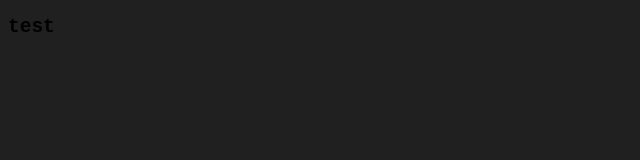
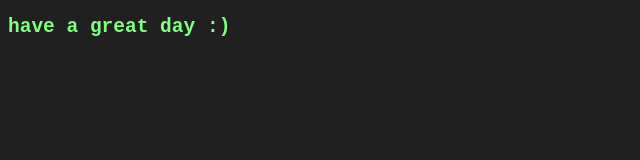
Before and after one commit to tucker-porkbun/gh-pages-test, a plain HTML site: page index.html in a window 1280 px wide. Shown: the whole page, without its empty margins (0-640 px from the left). Drawn offline with Linux system fonts and the light colour scheme.

Commit message:
Update index.html

```diff
--- a/index.html
+++ b/index.html
@@ -3,10 +3,11 @@
 <style>
 html {
   font-family: monospace;
+  color: #80ff80;
   background-color: #202020;
 }
 </style>
 <body>
-<h2>test</h2>
+<h2>have a great day :)</h2>
 </body>
 </html>
```
